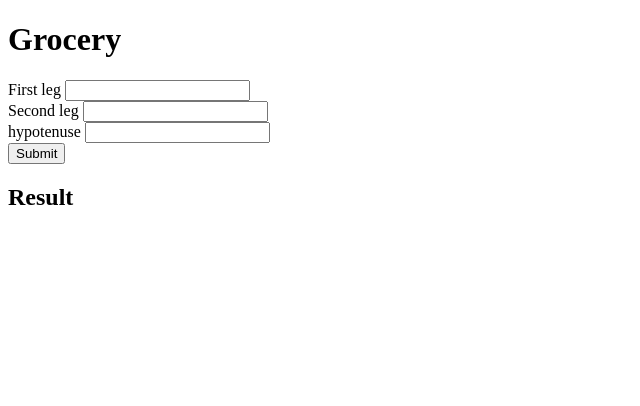
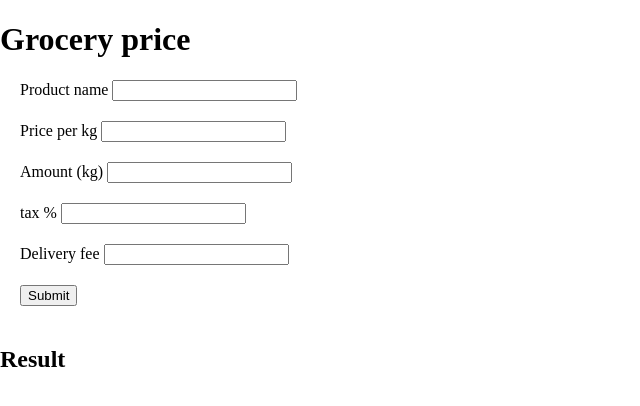
Before and after one commit to EleLeAle/converter, a plain HTML site: page html/grocery_price.html in a window 1280 px wide. Shown: the whole page, without its empty margins (0-640 px from the left). Drawn offline with Linux system fonts and the light colour scheme.

Commit message:
Grocery price is ready

```diff
--- a/css/grocery_price.css
+++ b/css/grocery_price.css
@@ -0,0 +1,37 @@
+*, *::before, *::after {
+    box-sizing: border-box;
+}
+html {
+    -moz-text-size-adjust: 100%;
+    -webkit-text-size-adjust: 100%;
+    text-size-adjust: 100%;
+}
+body {
+    margin: 0;
+    border: 0;
+    padding: 0;
+}
+output {
+    display: block;
+    border: 2px black solid;
+    width: 150px;
+    height: 50px;
+}
+form{
+    margin-top: 20px;
+    margin-left: 20px;
+}
+input{
+    margin-bottom: 20px;
+}
+input::-webkit-outer-spin-button,
+input::-webkit-inner-spin-button {
+    -webkit-appearance: none;
+    margin: 0;
+}
+input[type=number]{
+    -moz-appearance: textfield;
+}
+
+
+/*the same as triangle*/
--- a/css/triangle.css
+++ b/css/triangle.css
@@ -1,3 +1,16 @@
+*, *::before, *::after {
+    box-sizing: border-box;
+}
+html {
+    -moz-text-size-adjust: 100%;
+    -webkit-text-size-adjust: 100%;
+    text-size-adjust: 100%;
+}
+body {
+    margin: 0;
+    border: 0;
+    padding: 0;
+}
 output {
     display: block;
     border: 2px black solid;
--- a/html/grocery_price.html
+++ b/html/grocery_price.html
@@ -4,20 +4,32 @@
     <meta charset="UTF-8">
     <meta name="viewport" content="width=device-width, initial-scale=1">
     <title>Triangle calculator</title>
-    <link rel="stylesheet" href="../css/grocery_price.css">
+    <link rel="stylesheet" href="../css/triangle.css">
 </head>
 <body>
-<h1>Grocery</h1>
-<form action="../javaScript/grocery_price.js" method="get" id="data_for_grocery_price">
-    <label for="leg1">First leg</label>
-    <input type="number" step="0.01" id="leg1" name="leg1" ><br>
-    <label for="leg2">Second leg</label>
-    <input type="number" step="0.01" id="leg2" name="leg2" ><br>
-    <label for="hypotenuse">hypotenuse</label>
-    <input type="number" step="0.01" id="hypotenuse" name="hypotenuse" ><br>
-    <input type="submit" value="Submit">
-</form>
-<h2 id="result">Result</h2>
-<script src="../javaScript/grocery_price.js"></script>
+    <h1>Grocery price</h1>
+
+    <form action="../javaScript/grocery_price.js" method="get" id="data_for_grocery">
+
+        <label for="product_name">Product name</label>
+        <input type="text" id="product_name" name="product_name" ><br>
+
+        <label for="price_per_kg">Price per kg</label>
+        <input type="number" step="0.01" id="price_per_kg" name="price_per_kg" ><br>
+
+        <label for="amount_kg">Amount (kg) </label>
+        <input type="number" step="0.01" id="amount_kg" name="amount_kg" ><br>
+
+        <label for="pr_tax">tax %</label>
+        <input type="number" step="0.01" id="pr_tax" name="pr_tax" ><br>
+
+        <label for="delivery_fee">Delivery  fee</label>
+        <input type="number" step="0.01" id="delivery_fee" name="delivery_fee" ><br>
+
+        <input type="submit" value="Submit">
+
+    </form>
+    <h2 id="result">Result</h2>
+    <script src="../javaScript/grocery_price.js"></script>
 </body>
 </html>
--- a/javaScript/grocery_price.js
+++ b/javaScript/grocery_price.js
@@ -0,0 +1,33 @@
+const form = document.getElementById('data_for_grocery');
+
+form.addEventListener('submit', function (event){
+
+    event.preventDefault();
+
+    let product_name = document.getElementById('product_name').value;
+
+    let prise_per_kg = Number(document.getElementById('price_per_kg').value);
+
+    let amount_kg = Number(document.getElementById('amount_kg').value);
+
+    let pr_tax = Number(document.getElementById('pr_tax').value);
+
+    let delivery_fee = Number(document.getElementById('delivery_fee').value);
+
+    console.log(product_name, prise_per_kg, amount_kg, pr_tax, delivery_fee)
+
+    let result = document.getElementById('result')
+
+    result.innerHTML = groceryPrice(prise_per_kg, amount_kg, pr_tax, delivery_fee )
+
+})
+
+function groceryPrice(prise_per_kg, amount_kg, pr_tax, delivery_fee){
+    let subTotal = prise_per_kg * amount_kg;
+    let tax = pr_tax/100;
+    let total = subTotal + tax + delivery_fee;
+    return `Your subtotal without delivery fee and tax = ${total}<br>
+     Tax = ${tax}<br>
+     Delivery fee = ${delivery_fee}<br>
+     Total = ${total} `
+}
```
Also changed, not shown: html/geust_check.html (added, +10 -0 lines), javaScript/triangle.js (+5 -2 lines), css/guest_check.css (added), javaScript/guest_check.js (added).
